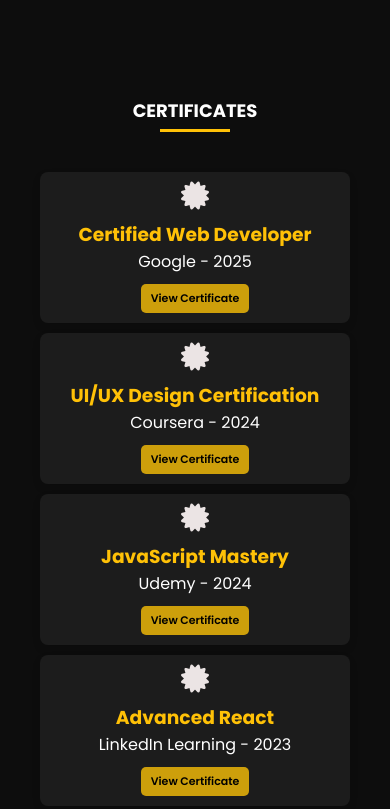
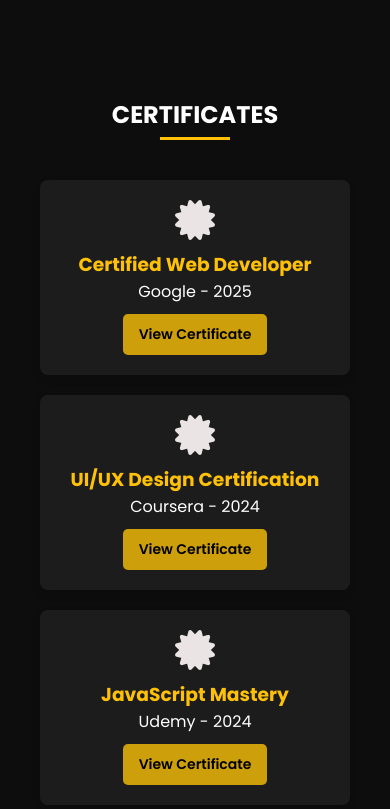
Before and after one commit to bingle-bb/BB-PORTFOLIO, a plain HTML site: page about.html in a window 390 px wide. Shown: the part 3315-4124 px from the top of the page. Drawn offline with Linux system fonts and the light colour scheme.

Commit message:
responsive fixed3

```diff
--- a/about.css
+++ b/about.css
@@ -753,82 +753,6 @@ a:hover {
   color: #000000d3;
 }
 
-/* Responsive Design */
-
-/* Tablets (max-width: 1024px) */
-@media (max-width: 1024px) {
-  .certi-title {
-    font-size: 22px;
-  }
-
-  .cert-container {
-    grid-template-columns: repeat(auto-fit, minmax(200px, 1fr));
-    gap: 15px;
-  }
-
-  .cert-item {
-    padding: 15px;
-  }
-
-  .cert-item i {
-    font-size: 35px;
-  }
-
-  .cert-btn {
-    padding: 8px 14px;
-    font-size: 13px;
-  }
-}
-
-/* Mobile Phones (max-width: 768px) */
-@media (max-width: 768px) {
-  .certi-title {
-    font-size: 20px;
-  }
-
-  .cert-container {
-    grid-template-columns: repeat(auto-fit, minmax(180px, 1fr));
-    gap: 10px;
-  }
-
-  .cert-item {
-    padding: 12px;
-  }
-
-  .cert-item i {
-    font-size: 32px;
-  }
-
-  .cert-btn {
-    padding: 7px 12px;
-    font-size: 12px;
-  }
-}
-
-/* Very Small Screens (max-width: 480px) */
-@media (max-width: 480px) {
-  .certi-title {
-    font-size: 18px;
-  }
-
-  .cert-container {
-    grid-template-columns: 1fr;
-  }
-
-  .cert-item {
-    padding: 10px;
-  }
-
-  .cert-item i {
-    font-size: 28px;
-  }
-
-  .cert-btn {
-    padding: 6px 10px;
-    font-size: 11px;
-  }
-}
-
 /* Sidebar-section */
 .sidebar {
   position: fixed;
```
